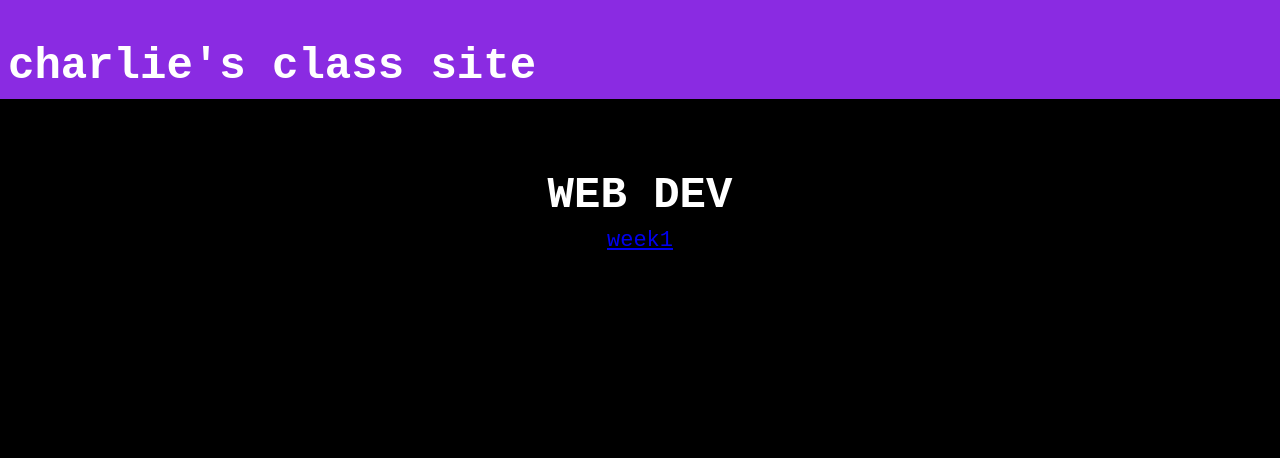
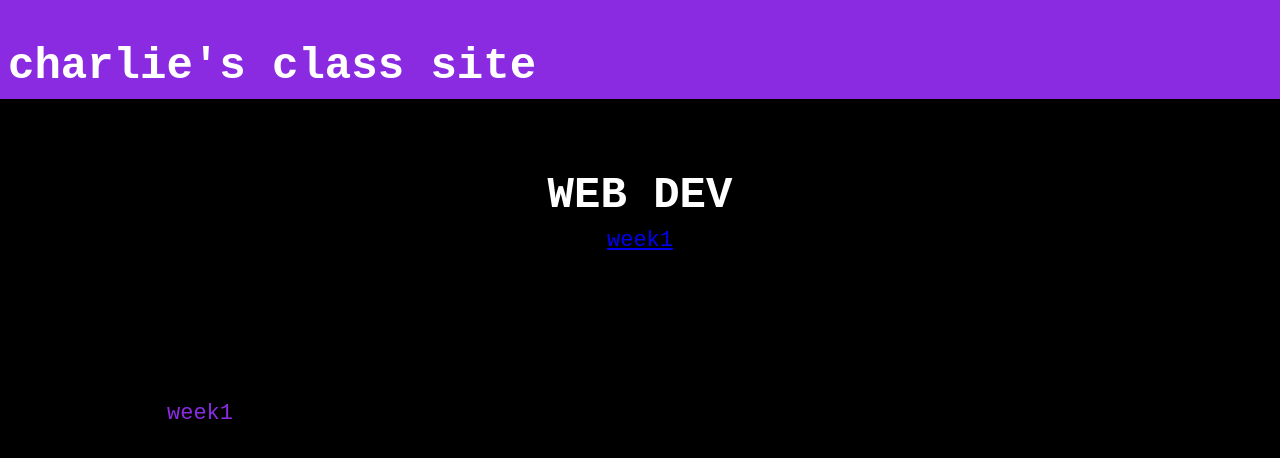
Before and after one commit to leg-bone/leg-bone, a plain HTML site: page index.html in a window 1280 px wide. Drawn offline with Linux system fonts and the light colour scheme.

Commit message:
Update index.html

```diff
--- a/index.html
+++ b/index.html
@@ -28,6 +28,9 @@
 </section>
   <section id="boxes">
     <div class="container">
+      <div class="box">
+        <a href= "/week1.html"> week1 </a>
+      </div>
 
     </div>
   </section>
```
